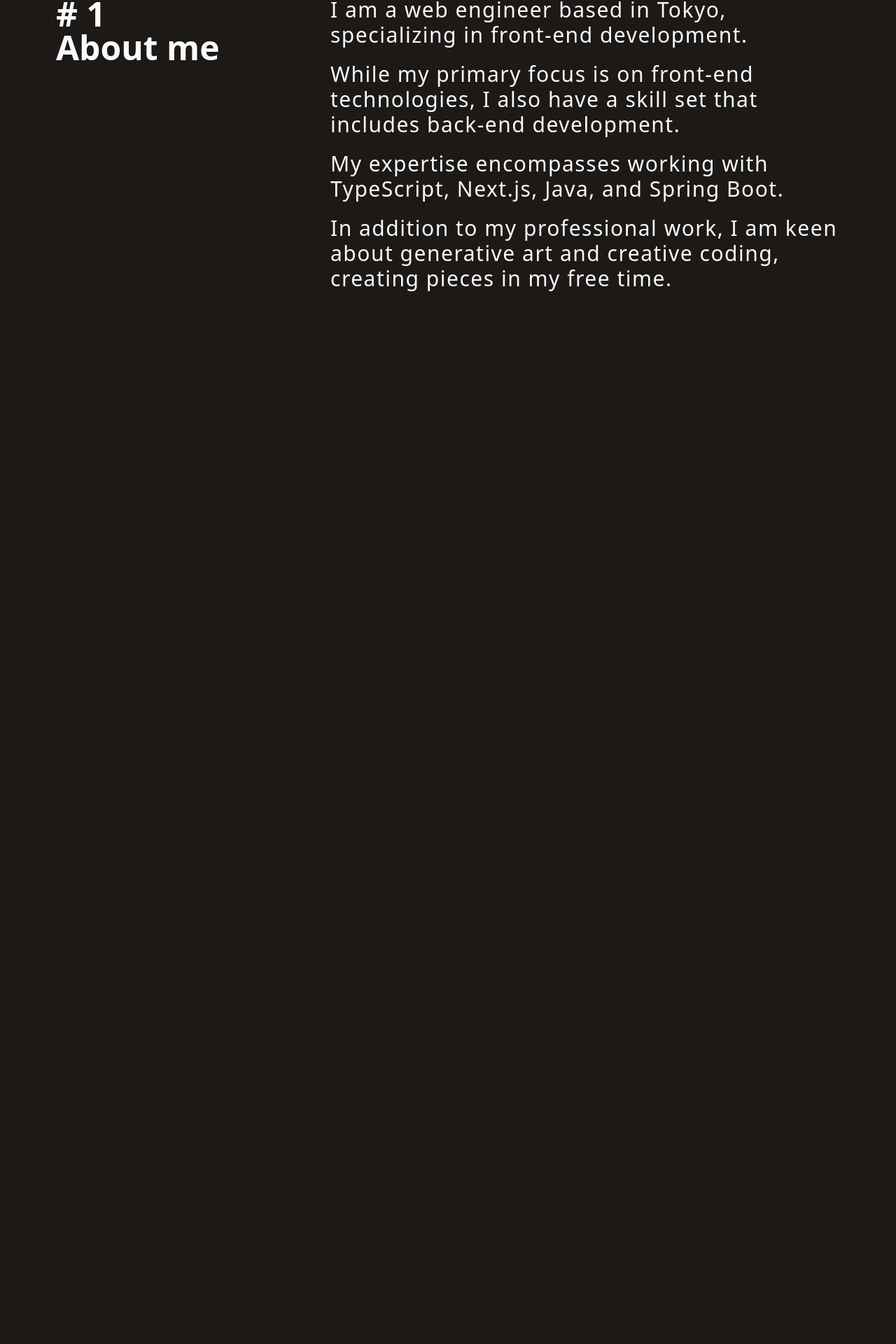
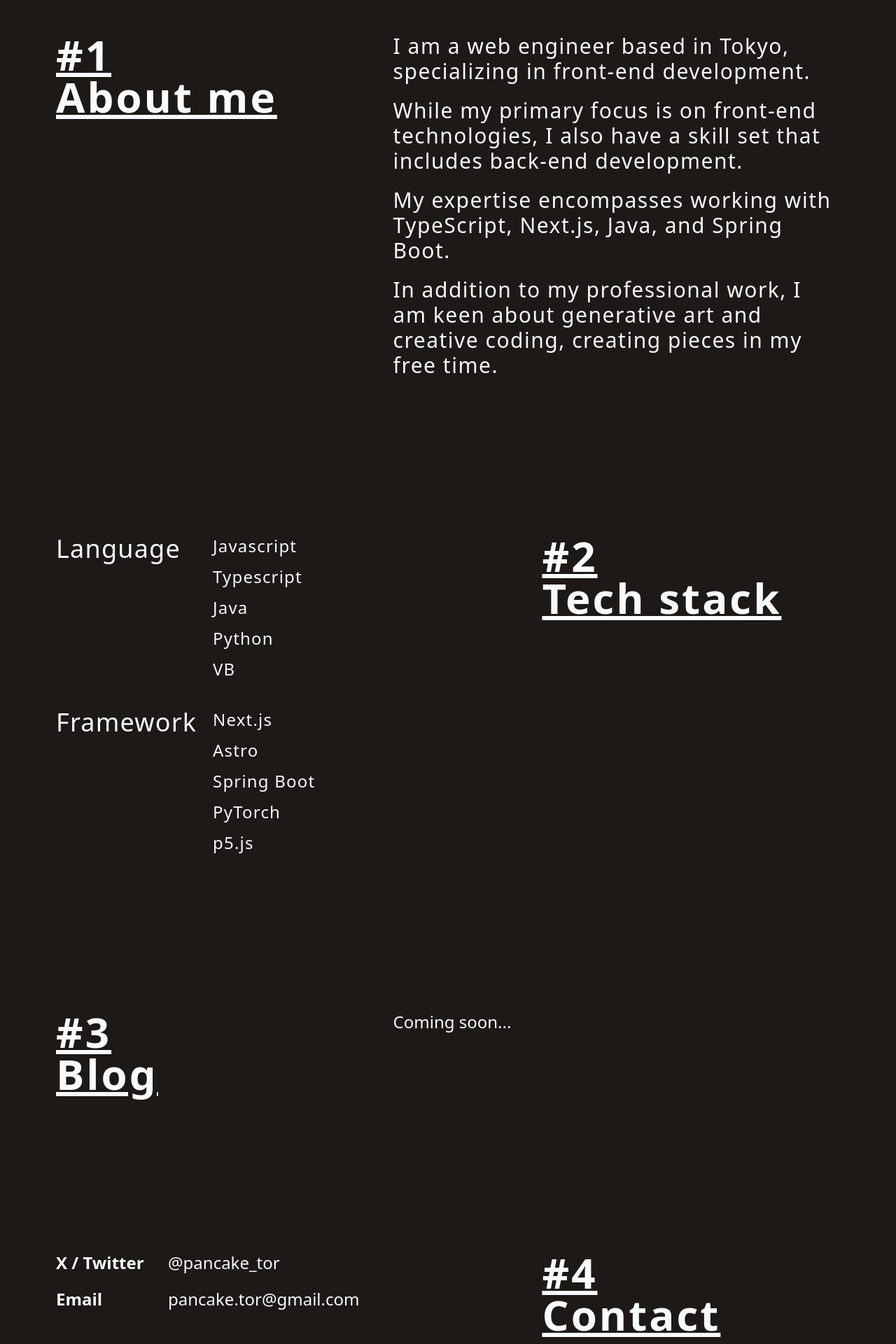
Before and after one commit to pay-hayashi/pay-hayashi.github.io, a Next.js app: page / in a window 1280 px wide. Shown: the part 196-2116 px from the top of the page at 70% size. Before the commit the page ends 800 px from the top, so only its background shows below. Built offline with nearby package versions, Linux system fonts and the light colour scheme.

Commit message:
add: all info

```diff
--- a/src/features/home/IndexPres.tsx
+++ b/src/features/home/IndexPres.tsx
@@ -1,13 +1,22 @@
 import {ReactNode} from 'react'
+import {twMerge} from 'tailwind-merge'
 
 const padding = 'px-5 md:px-20'
 const Sections = ({children}: { children: [string, (key: number) => ReactNode][] }) => {
   return children.map(([title, body], i) => (
-    <div key={i} className={`${padding} flex flex-col lg:grid lg:grid-cols-12 gap-14`}>
-      <div className="lg:col-span-4">
-        <h2 className="text-5xl font-bold lg:whitespace-pre-wrap">{`# ${i + 1}\n${title}`}</h2>
+    <div
+      key={i}
+      className={twMerge(
+        `${padding} flex flex-col gap-10`,
+        `${i % 2 ? 'lg:flex-row-reverse' : 'lg:flex-row'} lg:gap-14`
+      )}
+    >
+      <div className="lg:w-2/5">
+        <h2 className="underline text-6xl font-bold tracking-wider lg:whitespace-pre-wrap">
+          {`#${i + 1}\n${title}`}
+        </h2>
       </div>
-      <div className="lg:col-span-8">
+      <div className="lg:w-3/5">
         {body(i)}
       </div>
     </div>
@@ -18,9 +27,9 @@ export const IndexPres = () => {
   return (
     <div className="text-gray-50">
       {/* Header */}
-      <div className={`${padding} sticky top-0 py-10 flex justify-between items-center backdrop-blur`}>
+      <div className={`${padding} sticky top-0 py-10 flex justify-between items-center mix-blend-difference`}>
         <div>
-          <h1 className="text-2xl font-bold">Jumpei Hayashi</h1>
+          <h1 className="text-3xl font-bold">Jumpei Hayashi</h1>
         </div>
         <div className="flex gap-5 font-bold">
           <p>About me</p>
@@ -32,7 +41,7 @@ export const IndexPres = () => {
       </div>
 
       {/* Body */}
-      <div className={'pt-20 grid grid-cols-1 gap-32'}>
+      <div className={'my-32 grid grid-cols-1 gap-56'}>
         <Sections>
           {
             [[
@@ -55,7 +64,54 @@ export const IndexPres = () => {
                   </p>
                 </div>
               )
-            ],]
+            ], [
+              'Tech stack',
+              (key) => (
+                <div key={key} className="flex flex-wrap gap-x-32 gap-y-10">
+                  {
+                    ([
+                      ['Language', ['Javascript', 'Typescript', 'Java', 'Python', 'VB']],
+                      ['Framework', ['Next.js', 'Astro', 'Spring Boot', 'PyTorch', 'p5.js']],
+                    ] as [string, string[]][]).map(([title, items], i) => (
+                      <div key={i} className="text-2xl flex tracking-wider">
+                        <h3 className="w-56 text-4xl">{title}</h3>
+                        <ul className="flex flex-col gap-y-3">
+                          {
+                            items.map((item, j) => (
+                              <li key={j}>{item}</li>
+                            ))
+                          }
+                        </ul>
+                      </div>
+                    ))
+                  }
+                </div>
+              )
+            ], [
+              'Blog',
+              (key) => (
+                <div key={key} className="text-2xl">
+                  <p>Coming soon...</p>
+                </div>
+              )
+            ], [
+              'Contact',
+              (key) => (
+                <dl key={key} className='flex flex-col gap-5 text-2xl'>
+                  {
+                    ([
+                      ['X / Twitter', '@pancake_tor'],
+                      ['Email', 'pancake.tor@gmail.com'],
+                    ] as [string, string][]).map(([dt, dd], i) => (
+                      <div key={i} className='flex'>
+                        <dt className='w-40 font-bold'>{dt}</dt>
+                        <dd>{dd}</dd>
+                      </div>
+                    ))
+                  }
+                </dl>
+              )
+            ]]
           }
         </Sections>
       </div>
```
